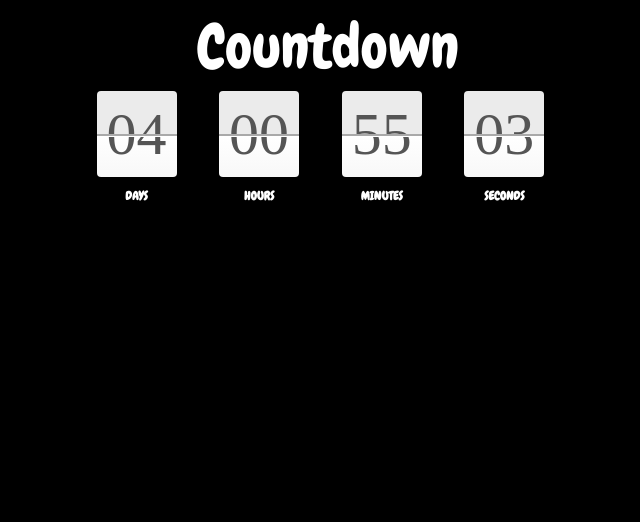
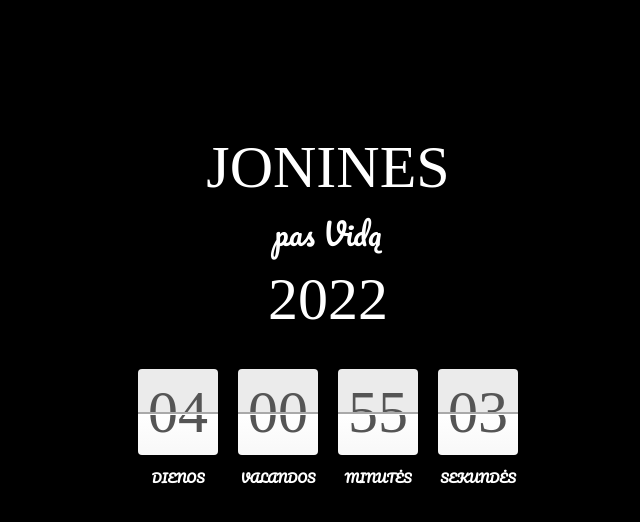
Before and after one commit to simsib/jonines-pas-vida-2022, a website built with Parcel: page index.html in a window 1280 px wide. Shown: the whole page, without its empty margins (312-952 px from the left). Built offline with nearby package versions, Linux system fonts and the light colour scheme; a web font is replaced by a local one.

Commit message:
cleanup code, add parcel bundler

```diff
--- a/index.html
+++ b/index.html
@@ -8,18 +8,23 @@
         <link rel="stylesheet" href="style.css" />
     </head>
     <body>
-    <!-- <div class="time-content">
-      <span>Enter date like this: 2017-06-15</span><br />
-      <input type="date" id="dateEnd" value="" />
-      <button id="action" onclick="showCountdown()">Show Countdown</button>
-    </div> -->
-    <p>Countdown</p>
+        <p class="title">JONINES</p>
+        <p class="small-title">pas Vidą</p>
+        <p class="title">2022</p>
         <p id="demo"></p>
         <div class="time-content">
-      <p id="Days"></p>
-      <p id="Hours"></p>
-      <p id="Minutes"></p>
-      <p id="Seconds"></p>
+            <p class="timeunit-box">
+                <span id="Days" class="box"></span><small>Dienos</small>
+            </p>
+            <p class="timeunit-box">
+                <span id="Hours" class="box"></span><small>Valandos</small>
+            </p>
+            <p class="timeunit-box">
+                <span id="Minutes" class="box"></span><small>Minutės</small>
+            </p>
+            <p class="timeunit-box">
+                <span id="Seconds" class="box"></span><small>Sekundės</small>
+            </p>
         </div>
     </body>
     <script src="./script.js"></script>
--- /dev/null
+++ b/package.json
@@ -0,0 +1,5 @@
+{
+  "devDependencies": {
+    "parcel": "^2.6.1"
+  }
+}
--- a/script.js
+++ b/script.js
@@ -7,13 +7,16 @@ function clean0(timeto0) {
     return timeto0;
 }
 function showCountdown() {
-  // var fecha = document.getElementById("dateEnd").value;
-  // if (fecha != "") {
-    var countDownDate = new Date('2022-06-23T19:00').getTime();
+    const countDownDate = new Date("2022-06-23T19:00").getTime();
+    document.querySelector(".time-content").classList.add("timer-ready");
 
-    // Update the count down every 1 second
-    var x = setInterval(function () {
-      // Get todays date and time
+    counter(countDownDate, undefined);
+    const x = setInterval(function () {
+        counter(countDownDate, x);
+    }, 1000);
+}
+
+function counter(countDownDate, x) {
     var now = new Date().getTime();
 
     // Find the distance between now an the count down date
@@ -32,25 +35,16 @@ function showCountdown() {
     var seconds = clean0(seconds);
 
     // Output the result in an element with id="demo"
-      document.getElementById("Days").innerHTML =
-        "<span class='box'>" + days + "</span><small>Days</small>";
-      document.getElementById("Hours").innerHTML =
-        "<span class='box'>" + hours + "</span><small>Hours</small>";
-      document.getElementById("Minutes").innerHTML =
-        "<span class='box'>" + minutes + "</span><small>Minutes</small>";
-      document.getElementById("Seconds").innerHTML =
-        "<span class='box'>" + seconds + "</span><small>Seconds</small>";
+    document.getElementById("Days").innerHTML = days;
+    document.getElementById("Hours").innerHTML = hours;
+    document.getElementById("Minutes").innerHTML = minutes;
+    document.getElementById("Seconds").innerHTML = seconds;
 
     // If the count down is over, write some text
     if (distance < 0) {
         clearInterval(x);
         document.getElementById("demo").innerHTML = "EXPIRED";
     }
-    }, 1000);
-  // }
-  //  else {
-  //   document.getElementById("demo").innerHTML = "EXPIRED";
-  // }
 }
 
-showCountdown()
+showCountdown();
--- a/style.css
+++ b/style.css
@@ -1,14 +1,30 @@
-@import url(https://fonts.googleapis.com/css?family=Chewy);
+/* @import url(https://fonts.googleapis.com/css2?family=Permanent+Marker&family=Pacifico&display=swap); */
+@import url(https://fonts.googleapis.com/css2?family=Fascinate&family=Pacifico&display=swap);
+
 body {
     color: #fff;
     background: #000;
+    display: flex;
+    flex-direction: column;
+    margin: 10% auto;
 }
+
 p {
     text-align: center;
     font-size: 60px;
     margin: 5px;
-  font-family: "Chewy";
+    font-family: "Pacifico";
 }
+.title {
+    font-family: Fascinate;
+    text-transform: capitalize;
+}
+
+.small-title {
+    font-size: 30px;
+    margin: 0;
+}
+
 .box:before {
     content: "";
     background: darkgrey;
@@ -20,14 +36,12 @@ p {
     height: 2px;
     border-bottom: 1px solid #fff;
 }
+
 .box {
     font-family: "Verdana, Geneva, sans-serif" !important;
     margin: 0 5px;
     padding: 10px;
     position: relative;
-  /*float: left;*/
-  width: 60px;
-  height: 86px;
     font-size: 60px;
     line-height: 86px;
     border-radius: 4px;
@@ -68,22 +82,37 @@ small {
     text-align: center;
     padding-top: 13px;
 }
-#Days,
-#Hours,
-#Minutes,
-#Seconds {
-  float: left;
-  margin: 0px;
+
+.time-content {
+    display: flex;
+    justify-content: center;
+    visibility: hidden;
 }
-.time-content {
-  width: 40%;
-  margin: 0 auto;
+
+.time-content.timer-ready {
+    visibility: visible;
 }
-.time-content p {
-  width: calc(97% / 4);
+
+@media only screen and (max-width: 420px) {
+    .box {
+        font-size: 40px;
     }
-#dateEnd,
-#action {
-  display: block;
-  margin: 0 auto;
+
+    .box:before {
+        width: 60px;
+        top: 30px;
     }
+}
+
+@media only screen and (max-width: 350px) {
+    .box {
+        font-size: 15px;
+        line-height: 30px;
+    }
+
+    .box:before {
+        width: 34px;
+        top: 18px;
+        height: 1px;
+    }
+}
```
Also changed, not shown: .prettierrc.json (added), 2 other files. Lines whose indentation alone changed are shown as unchanged.
